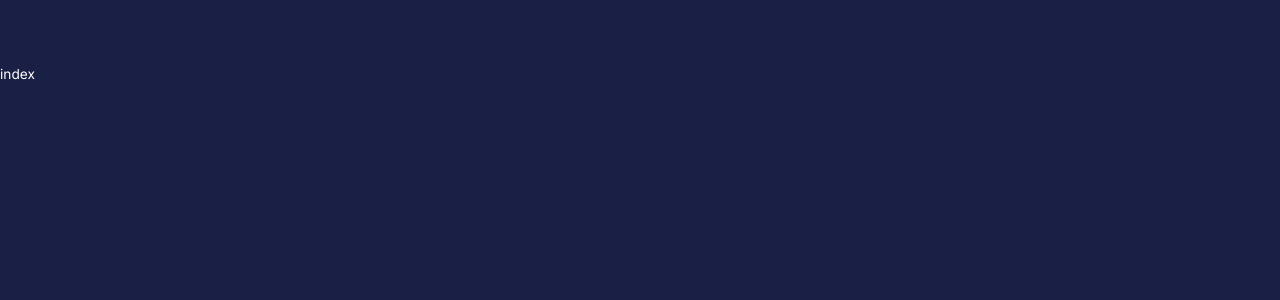
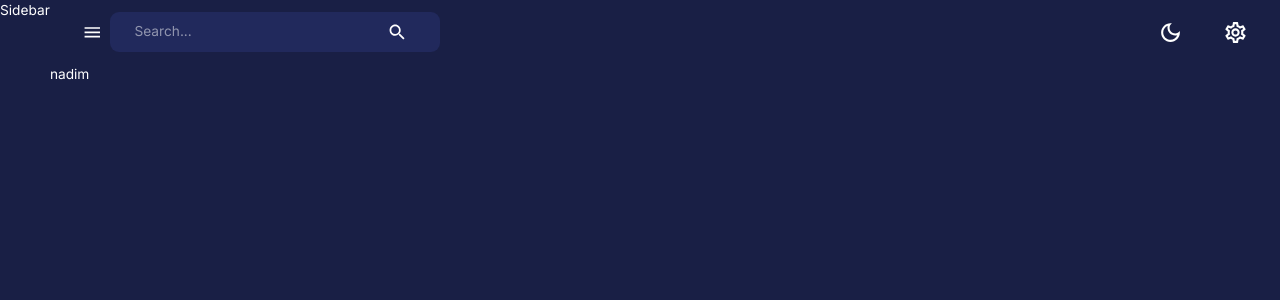
Before and after one commit to AatirNadim/admin_dashboard, a React (Create React App) app in the folder client/: page /dashboard in a window 1280 px wide. Shown: the top 300 px of the page. Built offline with nearby package versions, Linux system fonts and the light colour scheme.

Commit message:
working on the sidebar

```diff
--- a/client/src/App.js
+++ b/client/src/App.js
@@ -27,6 +27,7 @@ function App() {
               <Route path = "/" element = {<Navigate to={'/dashboard'} replace/>}/>
               <Route path = "/dashboard" element = {<Dashboard />}/>
             </Route>
+
           </Routes>
         </ThemeProvider>
       </BrowserRouter>
--- a/client/src/components/Navbar.js
+++ b/client/src/components/Navbar.js
@@ -5,7 +5,7 @@ import FlexBetween from './FlexBetween'
 import { useDispatch } from 'react-redux'
 import { setMode } from 'state'
 import profileImage from 'assets/profile.jpg'
-import { AppBar, Toolbar, useTheme } from '@mui/material'
+import { AppBar, IconButton, InputBase, Toolbar, useTheme } from '@mui/material'
 
 
 const Navbar = () => {
@@ -17,14 +17,40 @@ const Navbar = () => {
         position: 'static',
         background: 'none',
         boxShadow: 'none',
+        // backgroundColor : 'yellow'
       }}
     >
       <Toolbar
         sx={{
           justifyContent : 'space-between',
+          // backgroundColor : 'orange'
         }}
       >
         {/* left side */}
+        <FlexBetween  sx = {{  }} >
+          <IconButton onClick={() => console.log('open/close sidebar')} >
+            <MenuIcon  ></MenuIcon>
+          </IconButton>
+          <FlexBetween
+            backgroundColor = {theme.palette.background.alt}
+            borderRadius = '9px'
+            gap='3rem'
+            p='0.1rem 1.5rem'
+          >
+            <InputBase  placeholder='Search...' />
+            <IconButton><Search /></IconButton>
+          </FlexBetween>
+        </FlexBetween>
+        {/* right side */}
+        <FlexBetween gap='1.5rem' sx = {{  }}>
+          <IconButton onClick={() => dispatch(setMode())} >
+            {theme.palette.mode === 'dark' ? <DarkModeOutlined sx= {{ fontSize : '25px' }}/>: <LightModeOutlined sx = {{ fontSize : '25px' }} />}
+          </IconButton>
+          <IconButton >
+            <SettingsOutlined sx = {{ fontSize : '25px' }} />
+          </IconButton>
+        </FlexBetween>
+
       </Toolbar>
     </AppBar>
   )
--- /dev/null
+++ b/client/src/components/Sidebar.js
@@ -0,0 +1,28 @@
+import React from 'react'
+import {
+    Box, Divider, Drawer, IconButton, ListItem, ListItemButton, ListItemIcon,
+    ListItemText, Typography, useTheme
+} from '@mui/material'
+import { SettingsOutlined, ChevronLeft, ChevronRightOutlined,
+    HomeOutlined, ShoppingCartOutlined, Groups2Outlined, ReceiptLongOutlined,
+    PublicOutlined, PointOfSaleOutlined, TodayOutlined, CalendarMonthOutlined,
+    AdminPanelSettingsOutlined, TrendingUpOutlined, PieChartOutlined
+} from '@mui/icons-material'
+
+import { useLocation, useNavigate } from 'react-router-dom'
+import FlexBetween from './FlexBetween'
+import profileImage from '../assets/profile.jpg'
+
+
+const Sidebar = ({
+    isNonMobile, drawerWidth, isSideBarOpen, setIsSideBarOpen
+}) => {
+
+    const { pathName } = useLocation();
+    const [active, setActive] = React.useState('');
+    return (
+        <div>Sidebar</div>
+    )
+}
+
+export default Sidebar
--- a/client/src/scenes/dashboard/index.js
+++ b/client/src/scenes/dashboard/index.js
@@ -2,7 +2,7 @@ import React from 'react'
 
 const Dashboard = () => {
 return (
-    <div>index</div>
+    <div>nadim</div>
   )
 }
 
--- a/client/src/scenes/layout/index.js
+++ b/client/src/scenes/layout/index.js
@@ -3,12 +3,21 @@ import { Box, useMediaQuery } from '@mui/material'
 import { Outlet } from 'react-router-dom'
 import { useSelector } from 'react-redux'
 import Navbar from 'components/Navbar'
+import Sidebar from 'components/Sidebar'
 
 const Layout = () => {
+  const isNonMobile = useMediaQuery(`(min-width : 600px)`)
+  const [isSideBarOpen, setIsSideBarOpen] = React.useState(true);
+  console.log(isNonMobile);
+
   return (
-    <Box width='100%' height='100%'>
-      <Box>
-        <Navbar/>
+    <Box width='100%' height='100%' display={isNonMobile ? 'flex' : 'block'} >
+      <Sidebar isNonMobile={isNonMobile} drawerWidth='250px' isSideBarOpen={isSideBarOpen}
+        setIsSideBarOpen={setIsSideBarOpen}
+      />
+      <Box backgroundColor='' flexGrow={1}>
+        <Navbar isSideBarOpen={isSideBarOpen}
+          setIsSideBarOpen={setIsSideBarOpen} />
         <Outlet />
       </Box>
     </Box>
--- a/client/src/state/index.js
+++ b/client/src/state/index.js
@@ -10,6 +10,7 @@ export const globalSlice = createSlice( {
     reducers : {
         setMode : (state) => {
             state.mode = state.mode === 'light'? 'dark' : 'light';
+            console.log('state set to ', state.mode)
         }
     }
 } )
```
